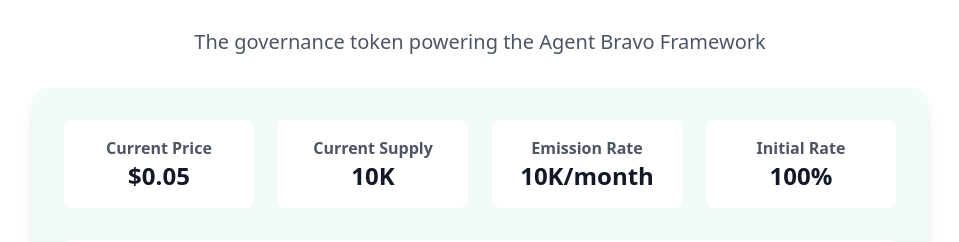
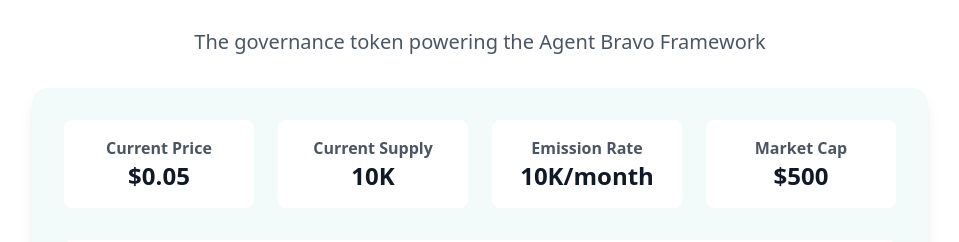
Before and after one commit to mikeghen/agent-bravo-frontend, a React (Vite) app: page / in a window 1280 px wide. Shown: the part 1640-1882 px from the top of the page, without its empty margins (160-1119 px from the left). Built offline with nearby package versions, Linux system fonts and the light colour scheme.

Commit message:
Update Token Stats Card
Removed "Initial Rate" stat and replaced it with "Market Cap".

```diff
--- a/src/components/TokenPresale.tsx
+++ b/src/components/TokenPresale.tsx
@@ -22,7 +22,7 @@ const TokenPresale = () => {
               <TokenStatsCard title="Current Price" value="$0.05" />
               <TokenStatsCard title="Current Supply" value="10K" />
               <TokenStatsCard title="Emission Rate" value="10K/month" />
-              <TokenStatsCard title="Initial Rate" value="100%" />
+              <TokenStatsCard title="Market Cap" value="$500" />
             </div>
 
             <TokenomicsChart />
```
